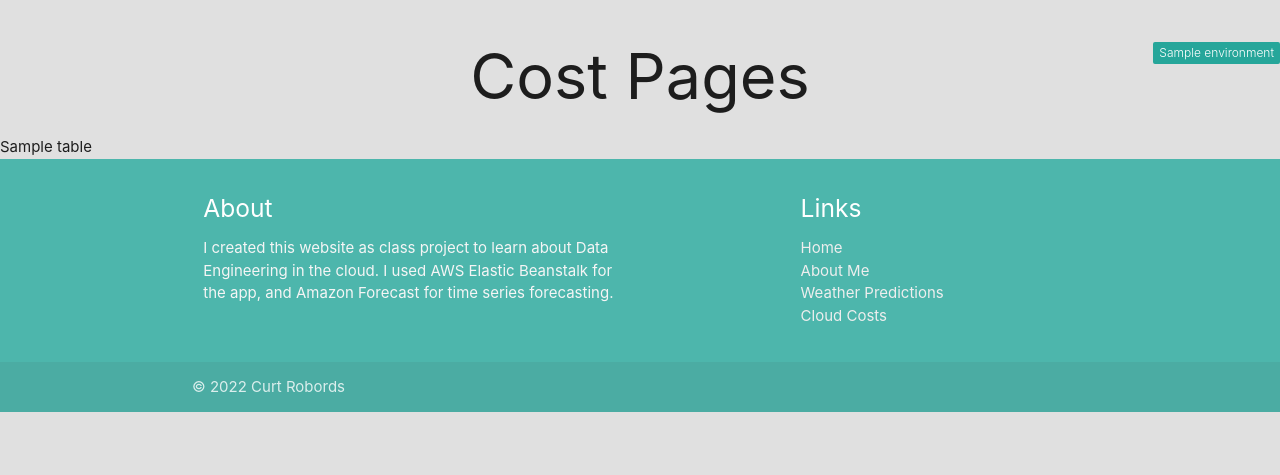
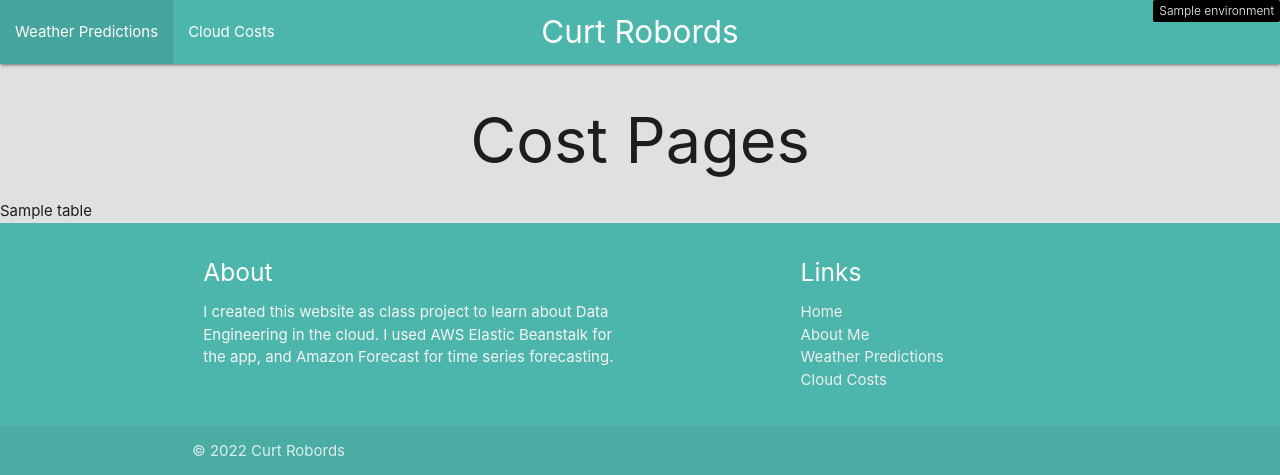
Before and after one commit to robords/environments_msds_434_week_7, a Flask app: template templates/costs.html in a window 1280 px wide. Shown: the top 475 px of the page. Run offline with Flask 2, Linux system fonts and the light colour scheme; the template is opened without the code that fills it: most values are stand-ins (such as "Sample title", 1, 10 or a date in 2020).

Commit message:
adding navbar to header

```diff
--- a/templates/header.html
+++ b/templates/header.html
@@ -9,6 +9,16 @@
     <!--Let browser know website is optimized for mobile-->
     <meta name="viewport" content="width=device-width, initial-scale=1.0"/>
     <title>{{environment}} Weather Predictions</title>
-    <span class="new badge" data-badge-caption="  ">{{environment}}</span>
+    <nav class="teal lighten-2">
+    <div class="nav-wrapper">
+      <a href="/" class="brand-logo center">Curt Robords</a>
+      <ul id="nav-mobile" class="left hide-on-med-and-down">
+        <li><a href="#!">Weather Predictions</a></li>
+        <li><a href="costs">Cloud Costs</a></li>
+      </ul>
+        <span class="new badge black" data-badge-caption="  ">{{environment}}</span>
+    </div>
+  </nav>
+
 </head>
 </html>
```
